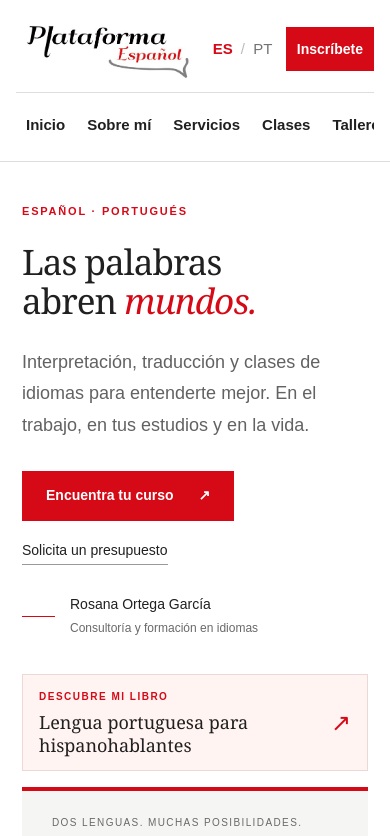
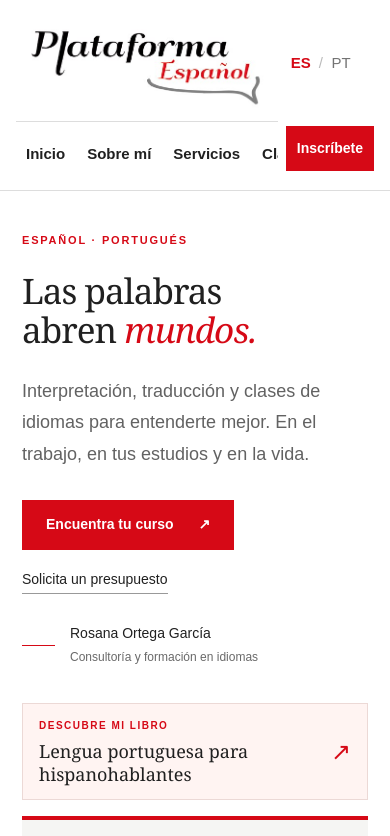
Before and after one commit to rortegarcia/plataforma-rosana, a website: page public/index.html in a window 390 px wide. Shown: the top 836 px of the page. Drawn offline with Linux system fonts and the light colour scheme; no server answers.

Commit message:
Enlarge language-specific logos in header and footer

```diff
--- a/public/navegacion.css
+++ b/public/navegacion.css
@@ -139,3 +139,19 @@ header .logo{width:260px}
 .calendar-side-frame>button:focus-visible{outline:3px solid #2258a6;outline-offset:3px}
 @media(max-width:1250px){.calendar-side-frame{margin-left:0;margin-right:0}}
 @media(max-width:600px){.calendar-side-frame{grid-template-columns:32px minmax(0,1fr) 32px;gap:6px}.calendar-side-frame>button{width:32px;height:44px;font-size:22px}}
+
+/* Larger Spanish and Portuguese logos, sharing the same responsive layout. */
+header .logo{width:330px}
+footer img{width:240px;height:auto;max-width:100%}
+@media(max-width:1179px){header .logo{width:300px}}
+@media(max-width:600px){
+ header{grid-template-columns:minmax(0,1fr) auto}
+ header>a:first-child{grid-column:1;grid-row:1}
+ header .logo{width:260px}
+ header .languages{grid-column:2;grid-row:1}
+ header .site-nav{grid-column:1/-1;grid-row:2}
+ header:has(>.button) .site-nav{grid-column:1;grid-row:2}
+ header>.button,header>.button.small{grid-column:2;grid-row:2}
+ footer img{width:210px}
+}
+@media(max-width:360px){header .logo{width:220px}}
```
